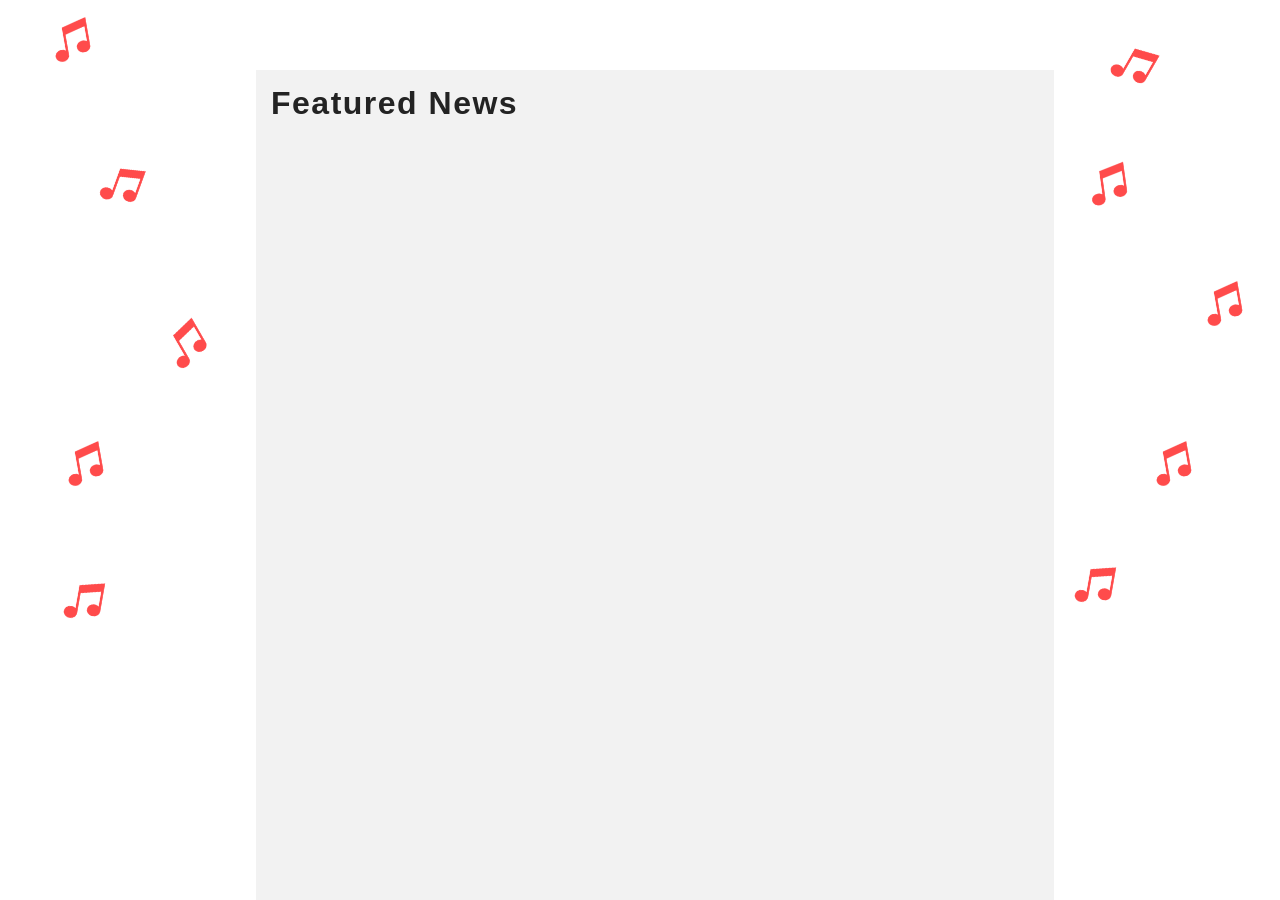
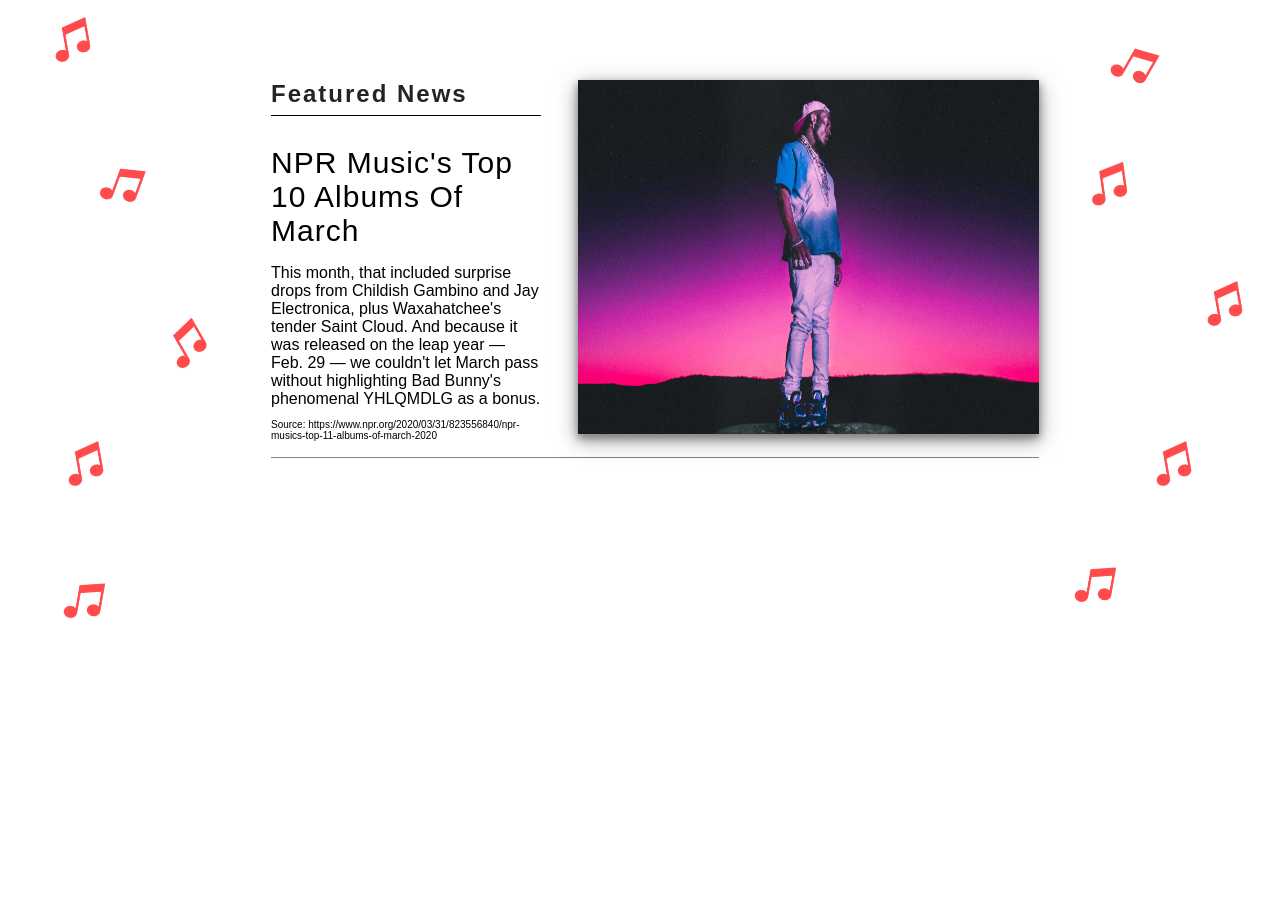
Before and after one commit to 5l1v3r1/Lyrically-Literate, a Flask app: page / in a window 1280 px wide. Shown: the part 76-976 px from the top of the page. After the commit the page ends 695 px from the top, so only its background shows below. Run offline with Flask 2, Linux system fonts and the light colour scheme.

Commit message:
Added beegnings of featured/home page
Co-authored-by: Landinbik <landindweaver@gmail.com>

```diff
--- a/app.py
+++ b/app.py
@@ -1,3 +1,5 @@
+# OPERATION GET RED OCTOBERS
+
 from flask import Flask, render_template, request, abort, redirect
 from flask.json import jsonify
 
--- a/static/css/home.css
+++ b/static/css/home.css
@@ -4,31 +4,87 @@
 }
 
 #featured {
-    width: 60%;
-    height: 100%;
+    max-width: 60%;
+    max-height: 100%;
     margin: auto;
 }
 
 .container {
-    background-color: rgba(128, 128, 128, .1);
-    margin: 70px 0 0 0;
-    height: 100%;
+    position: relative;
+    /* background-color: rgba(128, 128, 128, .1); */
+    margin: 65px 0 0 0;
+    max-height: 100%;
     padding: 15px
 }
 
+.container-header {
+    display: inline-flex;
+}
+
 #news-title {
-    font-size: 32px;
-    letter-spacing: 1.5px;
+    height: 10%;
+    font-size: 24px;
+    letter-spacing: 2px;
     color: var(--light-black);
     font-weight: 600;
+    border-bottom: solid 1px black;
+}
+
+#placeholder {
+    width: 5%;
+}
+
+#news-img1 {
+    width: 60%;
+    height: auto;
+    transition-duration: 1s;
+    box-shadow: 0 4px 8px 0 rgba(128, 128, 128, 1), 0 6px 20px 0 rgba(128, 128, 128, .8);
+}
+
+#news-img1:hover {
+    transform: scale(1.01);
+    box-shadow: 0 4px 8px 0 rgba(128, 128, 128, 1), 0 6px 20px 0 rgba(128, 128, 128, .8);
+}
+
+.article-news {
+    /* position: absolute; */
+    top: 5%;
+    width: 36%;
+}
+
+.article-news h3 {
+    letter-spacing: 1px;
+    font-size: 30px;
+    margin-bottom: 0;
+}
+
+.article-news p {
+    margin-bottom: 4%;
+}
+
+.article-news span {
+    font-size: 10px;
+}
+
+#spacer {
+    border-bottom: solid 1px rgba(128, 128, 128, 1);
+    margin-top: 3%;
 }
 
 .fa-music {
     color: var(--main-color)
 }
 
-#img1 {
+.img {
+    transition: .75s;
     position: absolute;
+}
+
+.img.one:hover, .img.two:hover, .img.three:hover, .img.four:hover, .img.five:hover, .img.six:hover, .img.seven:hover, .img.eight:hover, .img.nine:hover, .img.ten:hover {
+    transform: scale(1.25);
+}
+
+.img.one {
     top:30%;
     left: 8%;
     height: 40px;
--- a/templates/html/home.html
+++ b/templates/html/home.html
@@ -6,20 +6,32 @@
     <link rel="stylesheet" href="./static/css/home.css">
     <link rel="stylesheet" href="https://cdnjs.cloudflare.com/ajax/libs/font-awesome/4.7.0/css/font-awesome.min.css">
 
-    <img id='img1' src='/static/img/MusicNote1.png'/>
-    <img id='img2' src='/static/img/MusicNote1.png'/>
-    <img id='img3' src='/static/img/MusicNote1.png'/>
-    <img id='img4' src='/static/img/MusicNote1.png'/>
-    <img id='img5' src='/static/img/MusicNote1.png'/>
-    <img id='img6' src='/static/img/MusicNote1.png'/>
-    <img id='img7' src='/static/img/MusicNote1.png'/>
-    <img id='img8' src='/static/img/MusicNote1.png'/>
-    <img id='img9' src='/static/img/MusicNote1.png'/>
-    <img id='img10' src='/static/img/MusicNote1.png'/>
+    <img class='img one' src='/static/img/MusicNote1.png'/>
+    <img class='img two' src='/static/img/MusicNote1.png'/>
+    <img class='img three' src='/static/img/MusicNote1.png'/>
+    <img class='img four' src='/static/img/MusicNote1.png'/>
+    <img class='img five' src='/static/img/MusicNote1.png'/>
+    <img class='img six' src='/static/img/MusicNote1.png'/>
+    <img class='img seven' src='/static/img/MusicNote1.png'/>
+    <img class='img eight' src='/static/img/MusicNote1.png'/>
+    <img class='img nine' src='/static/img/MusicNote1.png'/>
+    <img class='img ten' src='/static/img/MusicNote1.png'/>
 
     <section id="featured">
         <div class="container">
-            <span id='news-title'>Featured News</span>
+            <div class="container-header">
+                <article class="article-news">
+                    <div id='news-title'>Featured News</div>
+                    <h3>NPR Music's Top 10 Albums Of March</h3>
+                    <p>
+                        This month, that included surprise drops from Childish Gambino and Jay Electronica, plus Waxahatchee's tender Saint Cloud. And because it was released on the leap year — Feb. 29 — we couldn't let March pass without highlighting Bad Bunny's phenomenal YHLQMDLG as a bonus.
+                    </p>
+                    <span>Source: https://www.npr.org/2020/03/31/823556840/npr-musics-top-11-albums-of-march-2020</span>
+                </article>
+                <div id='placeholder'></div>
+                <img id="news-img1" src="/static/img/TestNews1.jpg">
+            </div>
+            <div id="spacer"></div>
         </div>
     </section>
 </html>
```
Also changed, not shown: other parts of static/css/home.css (+9 -18 lines), static/img/TestNews1.jpg (added).
